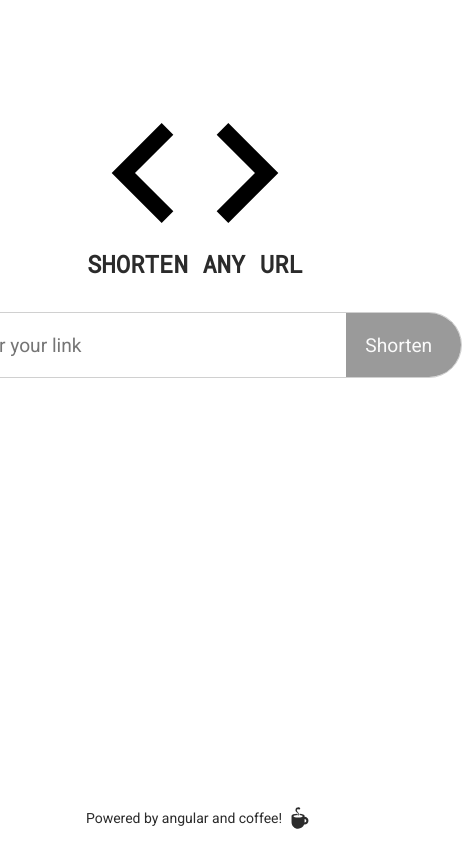
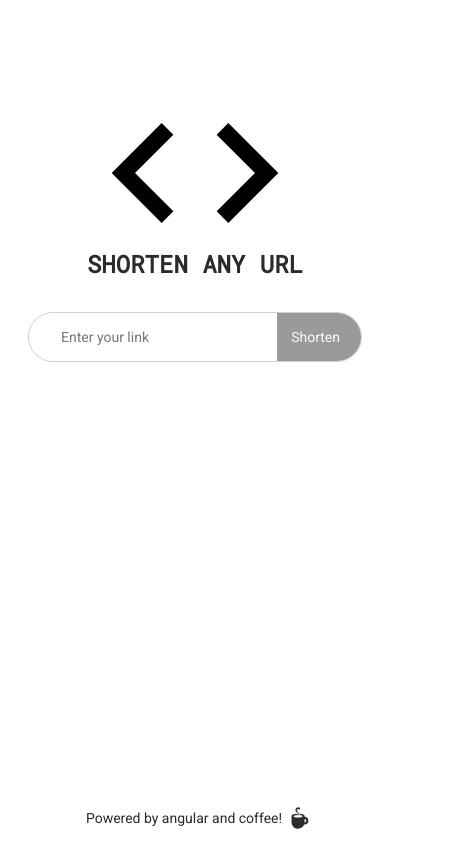
Before and after one commit to ivoelbert/shorten-app, an Angular app: page / in a window 390 px wide. Shown: the whole page, 462 px wide, since content can reach past the window. Built offline with nearby package versions, Linux system fonts and the light colour scheme.

Commit message:
Added mobile styles, very simple

```diff
--- a/src/app/shorten-form/shorten-form.component.css
+++ b/src/app/shorten-form/shorten-form.component.css
@@ -19,7 +19,7 @@
     border: 0;
     outline: none;
     font-family: 'Roboto', sans-serif;
-    font-size: 1.2rem;
+    font-size: 20px;
     background: none;
 }
 
@@ -29,11 +29,34 @@
     color: #fafafa;
     background-color: #1e87e5;
     font-family: 'Roboto', sans-serif;
-    font-size: 1.2rem;
+    font-size: 20px;
     padding: 0 1.5em 0 1em;
     transition: all 300ms;
+    cursor: pointer;
+}
+
+.fancy-input button:hover,
+.fancy-input button:focus {
+    background-color: #2475bd;
 }
 
 .fancy-input button:disabled {
     background-color: #9a9a9a;
+    cursor: default;
 }
+
+/* Responsive Styles */
+@media screen and (max-width: 767px) {
+    .fancy-input {
+        width: 300px;
+        height: 3em;
+    }
+
+    .fancy-input input {
+        font-size: 14px;
+    }
+
+    .fancy-input button {
+        font-size: 14px;
+    }
+}
--- a/src/app/shorten-form/shorten-form.component.html
+++ b/src/app/shorten-form/shorten-form.component.html
@@ -1,6 +1,6 @@
-<form [formGroup]="shortenForm" (ngSubmit)="onSubmit(shortenForm.value)">
+<form [formGroup]="shortenForm" (ngSubmit)="onSubmit()">
     <div class="fancy-input">
         <input id="originalUrl" type="text" formControlName="originalUrl" placeholder="Enter your link"/>
-        <button class="button" type="submit" [disabled]="!shortenForm.valid">Shorten</button>
+        <button class="button" type="submit" [disabled]="!canSubmit()">Shorten</button>
     </div>
 </form>
--- a/src/app/shorten-form/shorten-form.component.ts
+++ b/src/app/shorten-form/shorten-form.component.ts
@@ -14,6 +14,7 @@ interface ShortUrlControl {
 })
 export class ShortenFormComponent {
     shortenForm: FormGroup;
+    isSubmitting: boolean;
 
     constructor(private formBuilder: FormBuilder, private shortenService: ShortenServiceService) {
         const controls: ShortUrlControl = {
@@ -21,10 +22,16 @@ export class ShortenFormComponent {
         };
 
         this.shortenForm = this.formBuilder.group(controls);
+        this.isSubmitting = false;
     }
 
-    async onSubmit(formData: ShortUrlControl): Promise<void> {
+    canSubmit(): boolean {
+        return !this.isSubmitting && this.shortenForm.valid;
+    }
+
+    async onSubmit(): Promise<void> {
         try {
+            this.isSubmitting = true;
             const originalUrl: string = this.shortenForm.get('originalUrl').value;
 
             const entry: ShortUrl = await this.shortenService.shortenUrl(originalUrl).toPromise();
@@ -34,6 +41,8 @@ export class ShortenFormComponent {
         } catch (err) {
             console.error(err);
             // We should give UI feedback based on this error.
+        } finally {
+            this.isSubmitting = false;
         }
     }
 }
```
